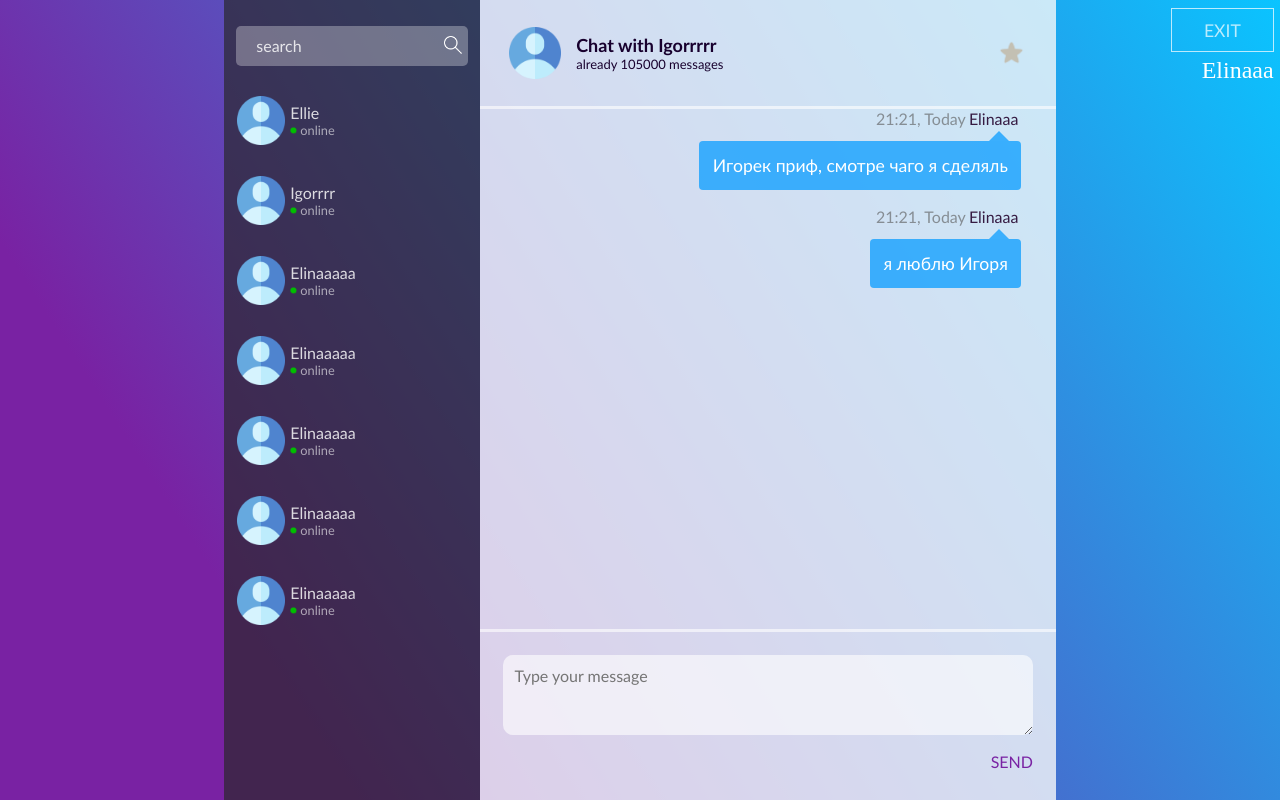
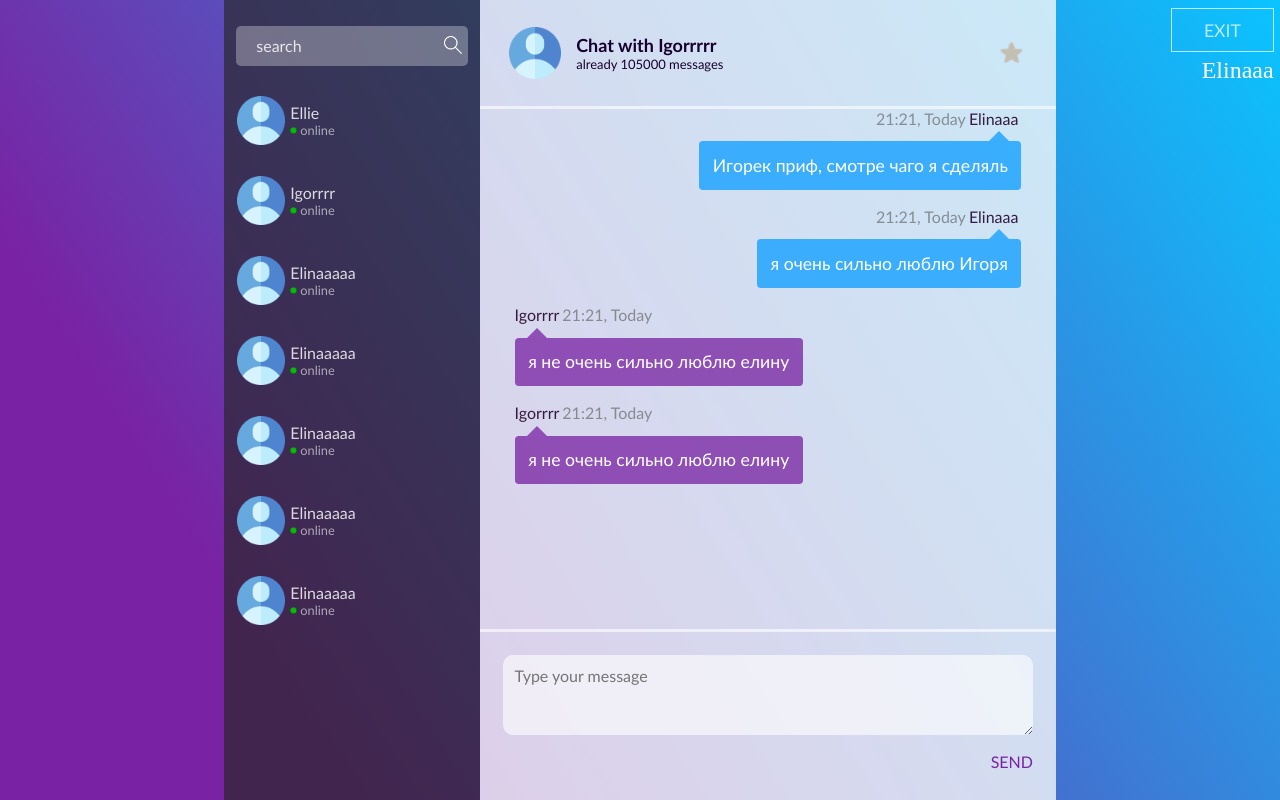
Before and after one commit to elinaa21/react-app, a React app: page / in a window 1280 px wide. Built offline with nearby package versions, Linux system fonts and the light colour scheme.

Commit message:
added server

```diff
--- a/src/components/Message/Message.tsx
+++ b/src/components/Message/Message.tsx
@@ -10,12 +10,12 @@ interface IMessageProps {
 }
 
 const Message = (props: IMessageProps) => (
-    <div className = {cn('message', '', {from: 'me'})} >
-        <div className = {cn('message', 'info', {from: 'me'})}>
-            <span className = {cn('message', 'date', {from: 'me'})}>21:21, Today </span>
-            <span className = {cn('message', 'name', {from: 'me'})}>{props.name}</span>
+    <div className = {cn('message', '', {from: props.from})} >
+        <div className = {cn('message', 'info', {from: props.from})}>
+            <span className = {cn('message', 'date')}>21:21, Today </span>
+            <span className = {cn('message', 'name')}>{props.name}</span>
         </div>
-        <div className = {cn('message', 'content', {from: 'me'})}>{props.message}</div>
+        <div className = {cn('message', 'content', {from: props.from})}>{props.message}</div>
     </div>
 );
 
--- a/src/components/MessagesField/MessagesField.tsx
+++ b/src/components/MessagesField/MessagesField.tsx
@@ -7,7 +7,9 @@ import './MessagesField.scss';
 const MessagesField = () => (
     <div className = 'container-messages'>
         <Message name='Elinaaa' message='Игорек приф, смотре чаго я сделяль' from='me' />
-        <Message name='Elinaaa' message ='я люблю Игоря' from='me' />
+        <Message name='Elinaaa' message ='я очень сильно люблю Игоря' from='me' />
+        <Message name='Igorrrr' message ='я не очень сильно люблю елину' from='them' />
+        <Message name='Igorrrr' message ='я не очень сильно люблю елину' from='them' />
     </div>
 );
 
--- a/src/modules/cn.ts
+++ b/src/modules/cn.ts
@@ -1,4 +1,4 @@
-export const cn = (block: string, elem = '', mod: Record<string, string | boolean>) => {
+export const cn = (block: string, elem = '', mod?: Record<string, string | boolean>): string => {
     let result = block;
 
     if (elem.length) {
```
Also changed, not shown: package.json (+8 -2 lines), 2 other files (tests, documents, lock files or other folders).
